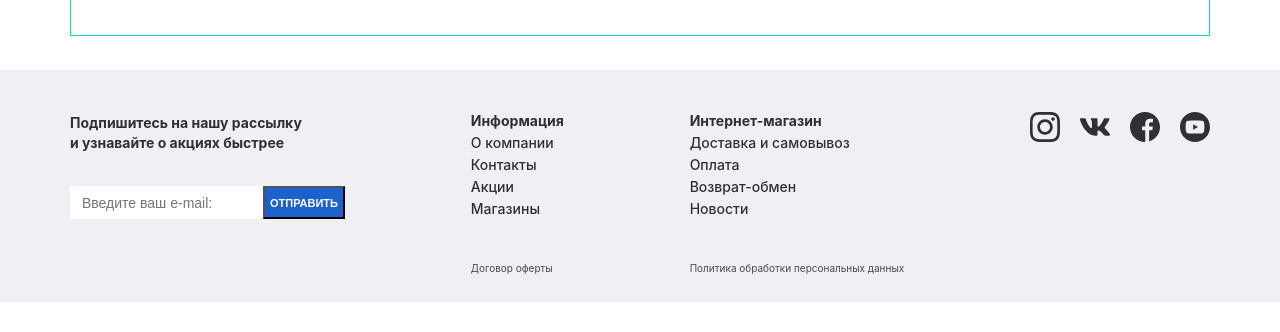
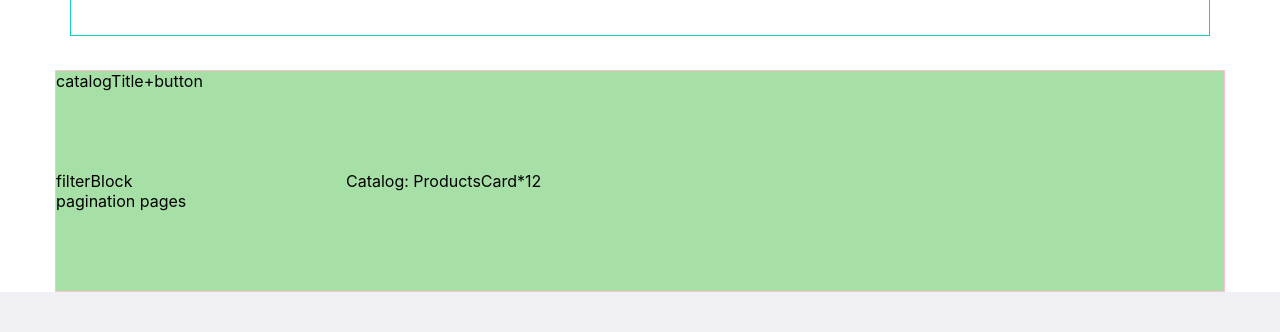
Before and after one commit to ladudasha/Group-shops, a React (Create React App) app: page / in a window 1280 px wide. Shown: the part 2820-3152 px from the top of the page. Before the commit the page ends 3122 px from the top, so only its background shows below. Built offline with nearby package versions, Linux system fonts and the light colour scheme.

Commit message:
catalog structure commit

```diff
--- a/src/components/catalog/Catalog.jsx
+++ b/src/components/catalog/Catalog.jsx
@@ -4,7 +4,17 @@ import s from "./Catalog.module.scss";
 
 function Catalog(props) {
     return (
-        <div className={s.catalog}></div>
+        <div className={s.catalog}>
+            <div className={s.container}>
+                <div className={s.catalogContent}>
+                    <div className={s.catalogTitleBlock}>catalogTitle+button</div>
+                    <sidebar className={s.filterProductsBlock}>filterBlock</sidebar>
+                    <div className={s.catalogCards}>Catalog: ProductsCard*12</div>
+                    <div className={s.paginationPages}>pagination pages</div>
+                </div>
+
+            </div>
+        </div>
     );
 }
 
--- a/src/components/catalog/Catalog.module.scss
+++ b/src/components/catalog/Catalog.module.scss
@@ -0,0 +1,31 @@
+.container{
+    max-width: 1170px;
+    width: 100%;
+    margin: 0 auto;
+    background-color: rgb(167, 224, 167);
+}
+
+.catalogContent{
+    display: grid;
+    grid-template-columns: 290px 1fr;
+    grid-template-rows: 100px 1fr 100px;
+    border: 1px solid pink;
+    grid-template-areas:
+    'title title'
+    'sidebar catalog'
+    'pagination pagination';
+
+}
+
+.catalogTitleBlock{
+    grid-area: title;
+}
+.filterProductsBlock{
+    grid-area: sidebar;
+}
+.catalogCards{
+    grid-area: catalog;
+}
+.paginationPages{
+    grid-area: pagination;
+}
```
